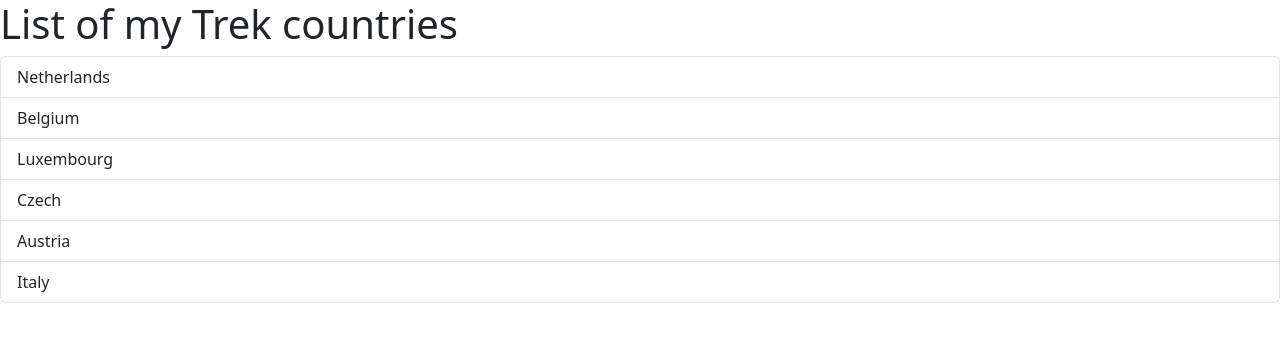
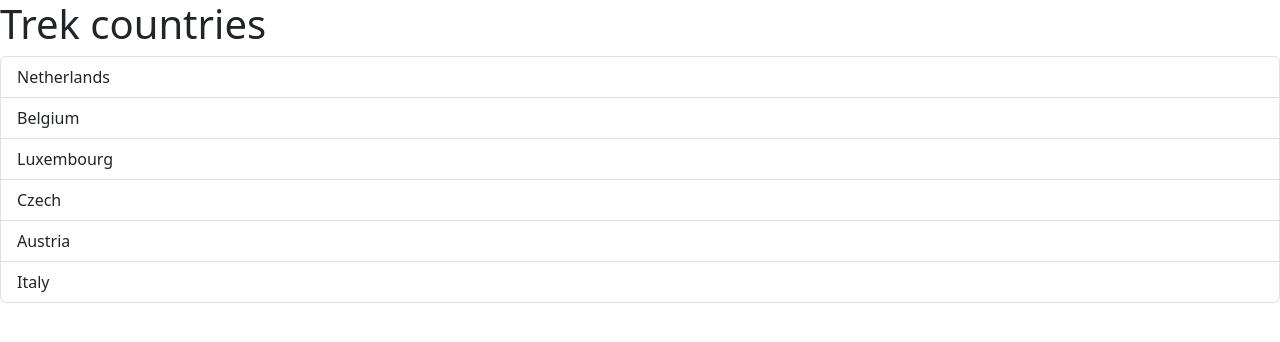
Before and after one commit to LamiaRimty/TrekStory, a React (Vite) app in the folder rim-trek/: page / in a window 1280 px wide. Shown: the top 342 px of the page. Built offline with nearby package versions, Linux system fonts and the light colour scheme.

Commit message:
passed dat via props

```diff
--- a/rim-trek/src/App.tsx
+++ b/rim-trek/src/App.tsx
@@ -1,9 +1,18 @@
 import ListofGroup from "./components/list-group";
 
-
-function App(){
-  return(
-   <div><ListofGroup/></div>
+function App() {
+  let items = [
+    "Netherlands",
+    "Belgium",
+    "Luxembourg",
+    "Czech",
+    "Austria",
+    "Italy",
+  ];
+  return (
+    <div>
+      <ListofGroup items={items} heading="Trek countries" />
+    </div>
   );
 }
 
--- a/rim-trek/src/components/list-group.tsx
+++ b/rim-trek/src/components/list-group.tsx
@@ -2,21 +2,19 @@ import { useState } from "react";
 
 //capitalising 1st letter each word Pascal convention
 
-function ListofGroup() {
+interface props {
+  items: string[];
+  heading: string;
+}
+
+function ListofGroup({ items, heading }: props) {
   const [selectedIndex, setSelectedIndex] = useState(-1);
-  let items = [
-    "Netherlands",
-    "Belgium",
-    "Luxembourg",
-    "Czech",
-    "Austria",
-    "Italy",
-  ];
+
   //items = [];
 
   return (
     <>
-      <h1>List of my Trek countries </h1>
+      <h1>{heading}</h1>
       {items.length === 0 && <p>Countries not found!</p>}
       <ul className="list-group">
         {items.map((item, index) => (
```
